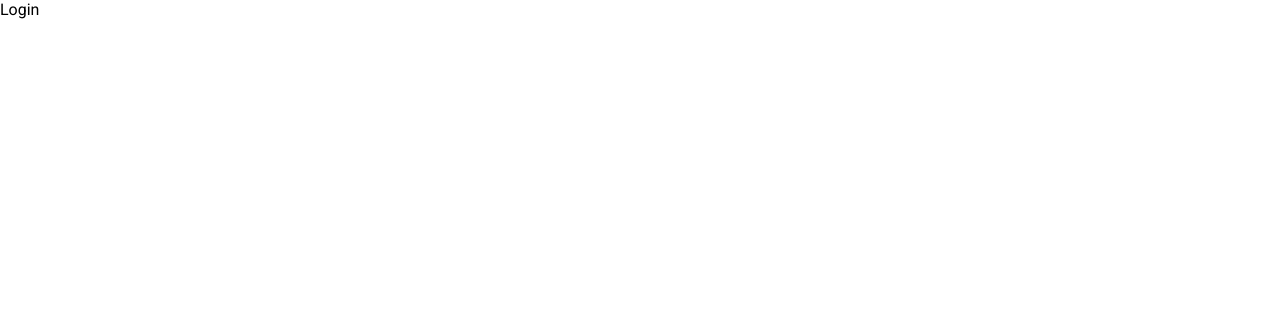
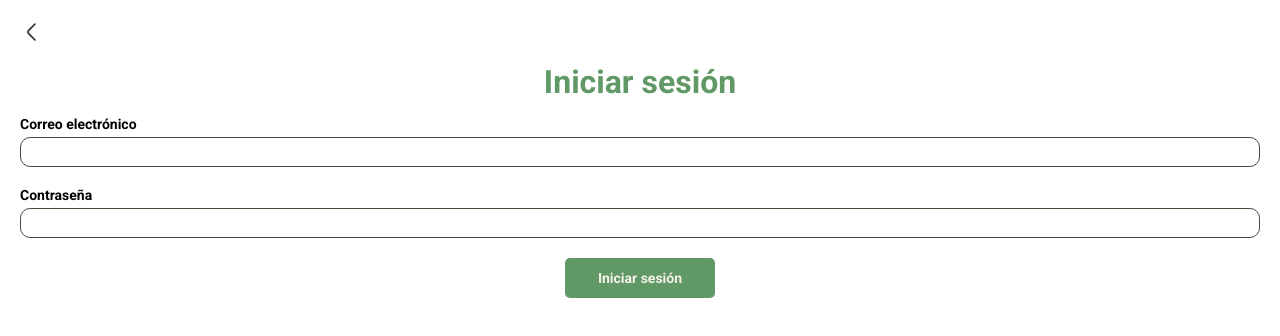
Before and after one commit to edmirgalvan01/biblioteca-virtual, a React (Vite) app: page /login in a window 1280 px wide. Shown: the top 336 px of the page. Built offline with nearby package versions, Linux system fonts and the light colour scheme.

Commit message:
LoginPage created

```diff
--- a/src/components/Fields/Fields.tsx
+++ b/src/components/Fields/Fields.tsx
@@ -3,6 +3,7 @@ interface FieldProps {
   type?: string;
   name: string;
   required: boolean;
+  value: string;
 }
 
 interface OptionType {
@@ -25,6 +26,7 @@ export const InputField = ({
   type = "text",
   required = false,
   onChange = () => {},
+  value,
 }: InputFieldProps) => {
   return (
     <div className="field">
--- a/src/components/pages/LoginPage/LoginPage.css
+++ b/src/components/pages/LoginPage/LoginPage.css
@@ -0,0 +1,15 @@
+.loginPage {
+  display: flex;
+  flex-direction: column;
+  height: 100vh;
+  gap: 15px;
+  padding: 20px;
+}
+.loginPage h1 {
+  color: var(--color-third);
+  text-align: center;
+}
+.loginForm {
+  display: grid;
+  gap: 20px;
+}
--- a/src/components/pages/LoginPage/LoginPage.tsx
+++ b/src/components/pages/LoginPage/LoginPage.tsx
@@ -1,3 +1,40 @@
+import { useState } from "react";
+import { BackButton } from "../../BackButton";
+import { PrimaryButton } from "../../Buttons/Buttons";
+import { InputField } from "../../Fields/Fields";
+import "./LoginPage.css";
+
 export const LoginPage = () => {
-  return <div>Login</div>;
+  const [email, setEmail] = useState<string>("");
+  const [password, setPassword] = useState<string>("");
+
+  return (
+    <div className="loginPage">
+      <BackButton />
+      <h1>Iniciar sesión</h1>
+      <form className="loginForm">
+        <InputField
+          name="email"
+          type="email"
+          label="Correo electrónico"
+          required={true}
+          onChange={(e) => {
+            setEmail(e.target.value);
+          }}
+          value={email}
+        />
+        <InputField
+          name="password"
+          type="password"
+          label="Contraseña"
+          required={true}
+          onChange={(e) => {
+            setPassword(e.target.value);
+          }}
+          value={password}
+        />
+        <PrimaryButton>Iniciar sesión</PrimaryButton>
+      </form>
+    </div>
+  );
 };
```
